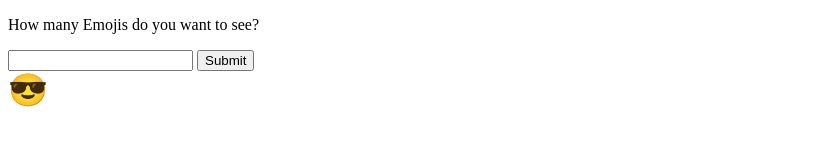
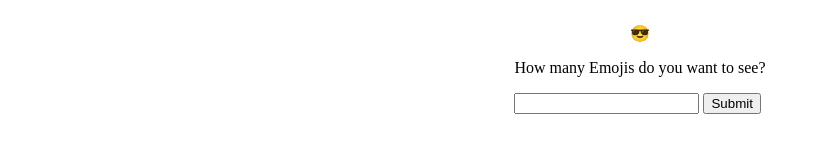
Before and after one commit to sarit-chaet-hudis/javascript-exercises, a plain HTML site: page 18-1-smiley.html in a window 1280 px wide. Shown: the whole page, without its empty margins (0-820 px from the left). Drawn offline with Linux system fonts and the light colour scheme.

Commit message:
design improvement

```diff
--- a/18-1-smiley.html
+++ b/18-1-smiley.html
@@ -7,19 +7,27 @@
     <title>Emoji maker!</title>
     <style>
       .emoji {
-        font-size: xx-large;
-        display: inline;
+        font-size: large;
+      }
+      body {
+        display: flex;
+        flex-direction: column;
+        align-items: center;
+      }
+      #title-emoji {
+        text-align: center;
       }
     </style>
   </head>
   <body>
     <div>
+      <p id="title-emoji"></p>
       <p>How many Emojis do you want to see?</p>
       <input type="text" />
       <button type="submit">Submit</button>
     </div>
     <div class="emoji-cont">
-      <div class="emoji">😅</div>
+      <div class="emoji"></div>
     </div>
     <script>
       const emojiArr = [
@@ -34,23 +42,34 @@
         "💩",
         "😎",
       ];
-      document.querySelector(".emoji").textContent =
+      const sizes = [
+        "xx-large",
+        "medium",
+        "large",
+        "small",
+        "xx-large",
+        "x-large",
+      ];
+
+      document.querySelector("#title-emoji").textContent =
         emojiArr[Math.floor(Math.random() * 10)];
       document.querySelector("button").addEventListener("click", createEmojis);
 
       function createEmojis() {
         const inputValue = document.querySelector("input").value;
-        if (isNaN(inputValue)) {
-          alert("try again, submit a number between 1 and 100");
-        } //TODO: not working!!
+        if (isNaN(inputValue) || inputValue < 1 || inputValue > 500) {
+          alert("try again, submit a number between 1 and 500");
+        } else {
+          removeAllChildNodes(document.querySelector(".emoji"));
 
-        removeAllChildNodes(document.querySelector(".emoji"));
+          for (let i = 0; i < inputValue; i++) {
+            let newEmoji = document.createElement("span");
 
-        for (let i = 0; i < inputValue; i++) {
-          let newEmoji = document.createElement("span");
-          newEmoji.textContent = emojiArr[Math.floor(Math.random() * 10)];
-          console.log(newEmoji);
-          document.querySelector(".emoji").appendChild(newEmoji);
+            newEmoji.textContent = emojiArr[Math.floor(Math.random() * 10)];
+            newEmoji.style.fontSize = sizes[Math.floor(Math.random() * 6)];
+
+            document.querySelector(".emoji").appendChild(newEmoji);
+          }
         }
       }
 
```
